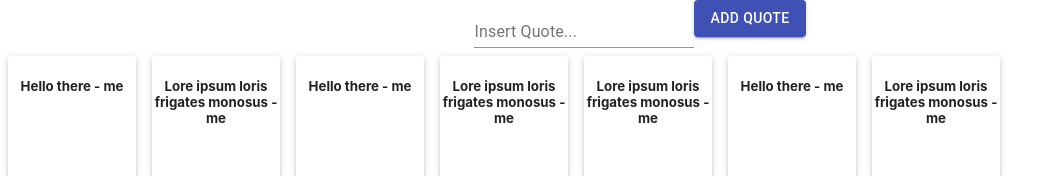
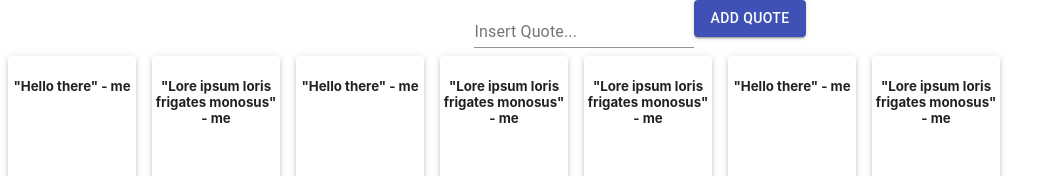
Before and after one commit to JamesonC/univation, a React (Create React App) app: page / in a window 1280 px wide. Shown: the top 176 px of the page, without its empty margins (0-1059 px from the left). Built offline with nearby package versions, Linux system fonts and the light colour scheme.

Commit message:
added parenthesis for quotes

```diff
--- a/src/App.js
+++ b/src/App.js
@@ -16,13 +16,13 @@ const useStyles = makeStyles((theme) => ({
 }));
 
 const initialData = [
-  { id: 1, quote: 'Hello there - me' },
-  { id: 2, quote: 'Lore ipsum loris frigates monosus - me' },
-  { id: 3, quote: 'Hello there - me' },
-  { id: 4, quote: 'Lore ipsum loris frigates monosus - me' },
-  { id: 5, quote: 'Lore ipsum loris frigates monosus - me' },
-  { id: 6, quote: 'Hello there - me' },
-  { id: 7, quote: 'Lore ipsum loris frigates monosus - me' }
+  { id: 1, quote: 'Hello there' },
+  { id: 2, quote: 'Lore ipsum loris frigates monosus' },
+  { id: 3, quote: 'Hello there' },
+  { id: 4, quote: 'Lore ipsum loris frigates monosus' },
+  { id: 5, quote: 'Lore ipsum loris frigates monosus' },
+  { id: 6, quote: 'Hello there' },
+  { id: 7, quote: 'Lore ipsum loris frigates monosus' }
 ]
 
 const App = () => {
@@ -54,7 +54,7 @@ const App = () => {
       <div className={classes.root}>
         {data.map(item =>
           <Paper elevation={3} key={item.id}>
-            <h5>{item.quote}</h5>
+            <h5>"{item.quote}" - me</h5>
           </Paper>
         )}
       </div>
```
